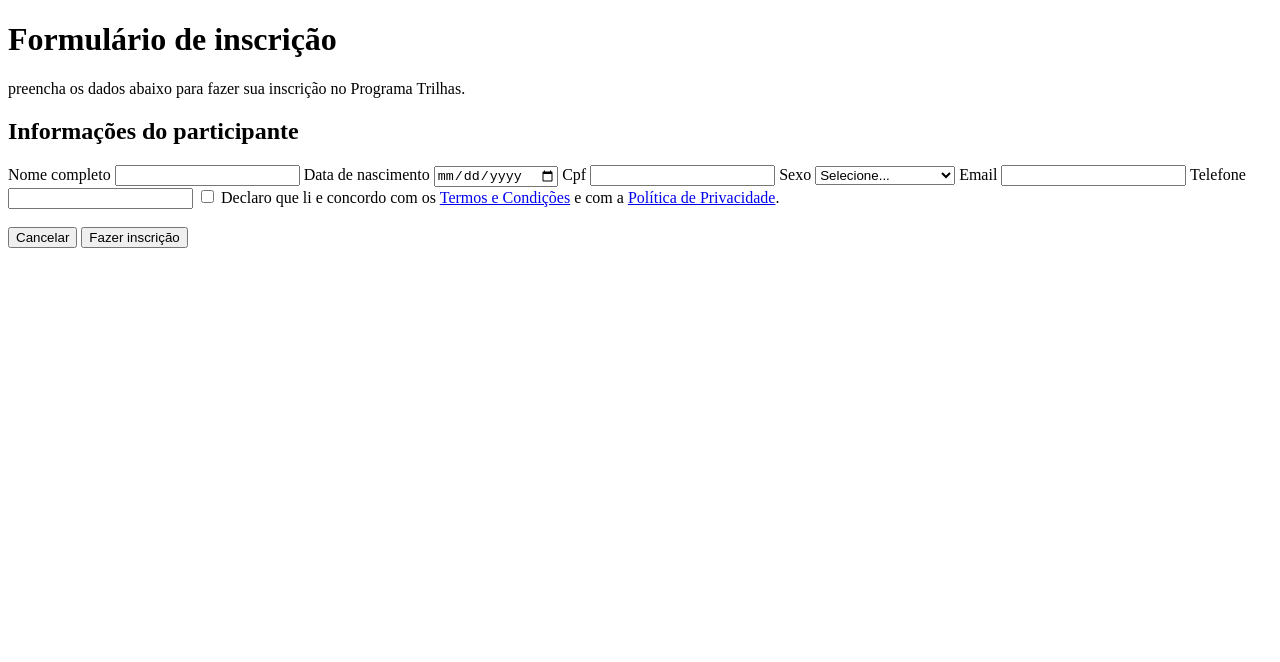
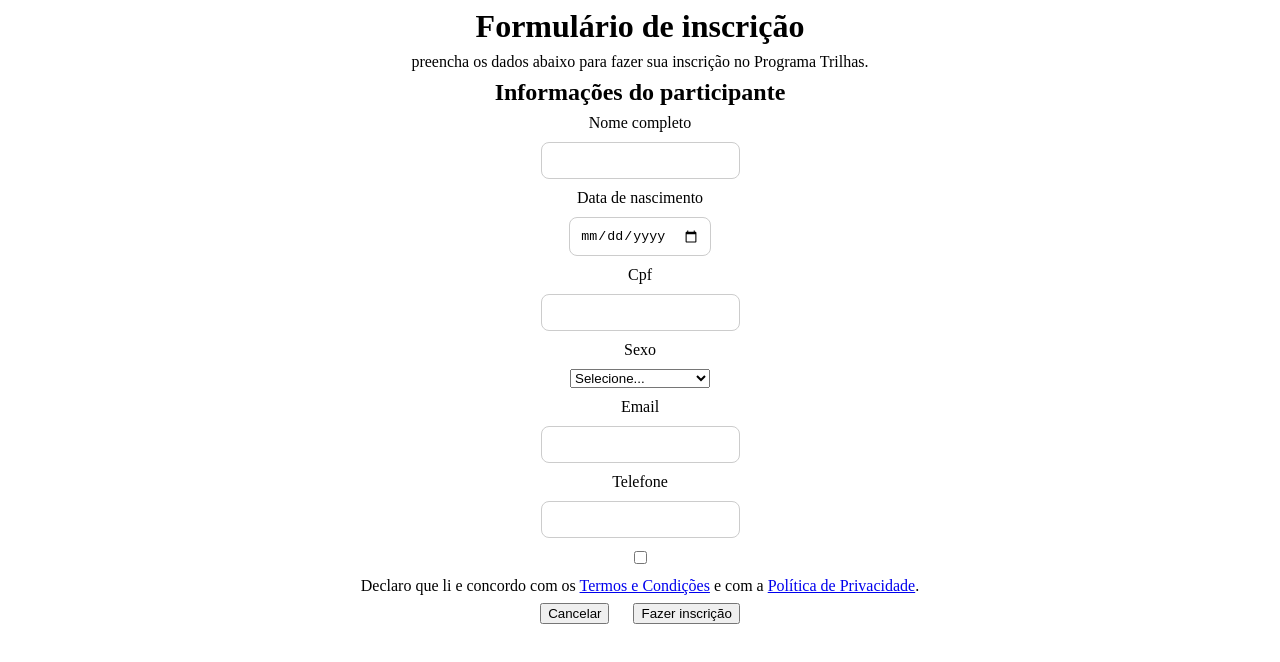
Before and after one commit to mdrsdira/desafio-2, a plain HTML site: page index.html in a window 1280 px wide. Drawn offline with Linux system fonts and the light colour scheme.

Commit message:
comece o css

```diff
--- a/index.html
+++ b/index.html
@@ -1,6 +1,11 @@
 <!DOCTYPE html>
 <html lang="en">
 <head>
+
+<style>
+    @import url('https://fonts.googleapis.com/css2?family=Inter:ital,opsz,wght@0,14..32,100..900;1,14..32,100..900&family=Poppins:ital,wght@0,100;0,200;0,300;0,400;0,500;0,600;0,700;0,800;0,900;1,100;1,200;1,300;1,400;1,500;1,600;1,700;1,800;1,900&display=swap');
+</style>
+
     <meta charset="UTF-8">
     <meta name="viewport" content="width=device-width, initial-scale=1.0">
 
@@ -16,7 +21,7 @@
     <h2>Informações do participante</h2>
 </div>
 
-<div>
+<div class="formulario">
     <label for="Nome completo">Nome completo</label>
     <input type="nome completo" id="nome completo" name="nome completo" required>
 
@@ -45,13 +50,14 @@
   <label for="aceite">
     Declaro que li e concordo com os <a href="#">Termos e Condições</a> e com a <a href="#">Política de Privacidade</a>.
   </label>
+  </div>
 
-  <br><br>
+  <div class="botoes">
 
-  <button type="reset">Cancelar</button>
-  <button type="submit">Fazer inscrição</button>
+    <button type="reset">Cancelar</button>
+    <button type="submit">Fazer inscrição</button>
+  </div>
 
-</div>
 
 </body>
 </html>
--- a/style.css
+++ b/style.css
@@ -0,0 +1,50 @@
+body {
+    background-color: #ffffff
+
+}
+
+h1 {
+    display: flex;
+    justify-content: center;
+    align-items: center;
+    margin: 0 0 8px 0;
+}
+
+p {
+    display: flex;
+    justify-content: center;
+    align-items: center;
+    margin: 0 0 8px 0;
+}
+
+h2 {
+    display: flex;
+    justify-content: center;
+    align-items: center;
+    margin: 0 0 8px 0;
+}
+
+.formulario {
+    display: flex;
+    flex-direction: column;
+    gap: 10px;
+    justify-content: center;
+    align-items: center;
+    margin: 0 0 8px 0;
+}
+
+input, textarea {
+    border-radius: 8px;
+    border: 1px solid #ccc;
+    padding: 10px;
+    outline: none;
+
+}
+
+.botoes {
+  display: flex;
+  justify-content: center;
+  gap: 24px;
+  font-size: 16px;
+  font-weight: 500;
+}
```
